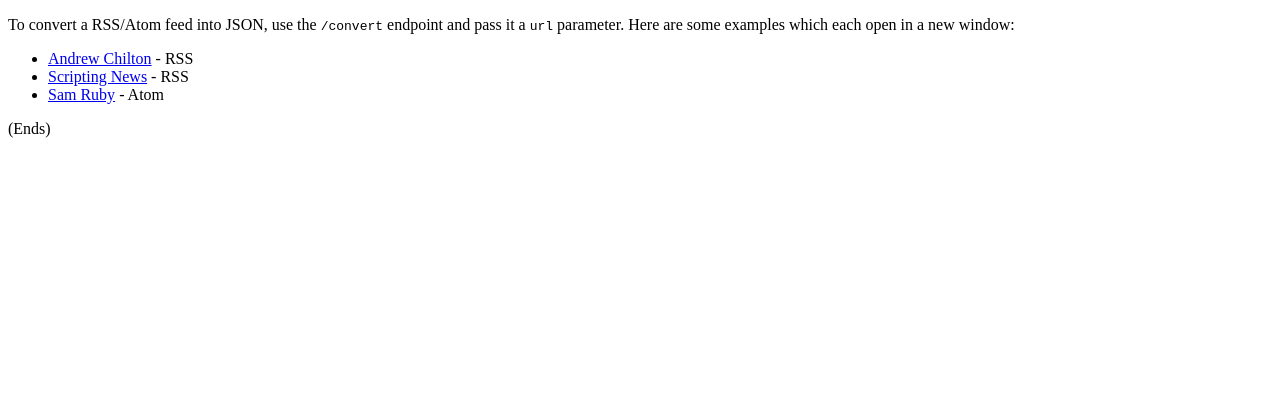
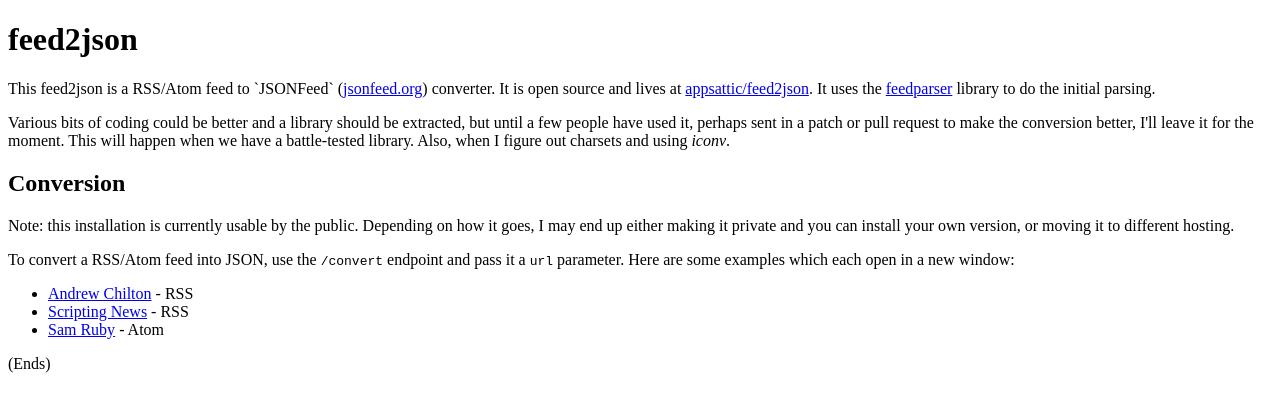
Before and after one commit to dgmjr/feed2json, a website: page index.html in a window 1280 px wide. Drawn offline with Linux system fonts and the light colour scheme.

Commit message:
More details on the index page

```diff
--- a/index.html
+++ b/index.html
@@ -8,6 +8,27 @@
   </head>
 
   <body>
+
+    <h1>feed2json</h1>
+
+    <p>
+      This feed2json is a RSS/Atom feed to `JSONFeed` (<a href="https://jsonfeed.org/">jsonfeed.org</a>) converter.
+      It is open source and lives at <a href="https://github.com/appsattic/feed2json">appsattic/feed2json</a>. It uses
+      the <a href="https://www.npmjs.com/package/feedparser">feedparser</a> library to do the initial parsing.
+    </p>
+
+    <p>
+      Various bits of coding could be better and a library should be extracted, but until a few people have used it, perhaps
+      sent in a patch or pull request to make the conversion better, I'll leave it for the moment. This will happen when
+      we have a battle-tested library. Also, when I figure out charsets and using <em>iconv</em>.
+    </p>
+
+    <h2>Conversion</h2>
+
+    <p>
+      Note: this installation is currently usable by the public. Depending on how it goes, I may end up either making
+      it private and you can install your own version, or moving it to different hosting.
+    </p>
 
     <p>
       To convert a RSS/Atom feed into JSON, use the <code>/convert</code> endpoint and pass it a <code>url</code>
```
Also changed, not shown: 1 other file.
